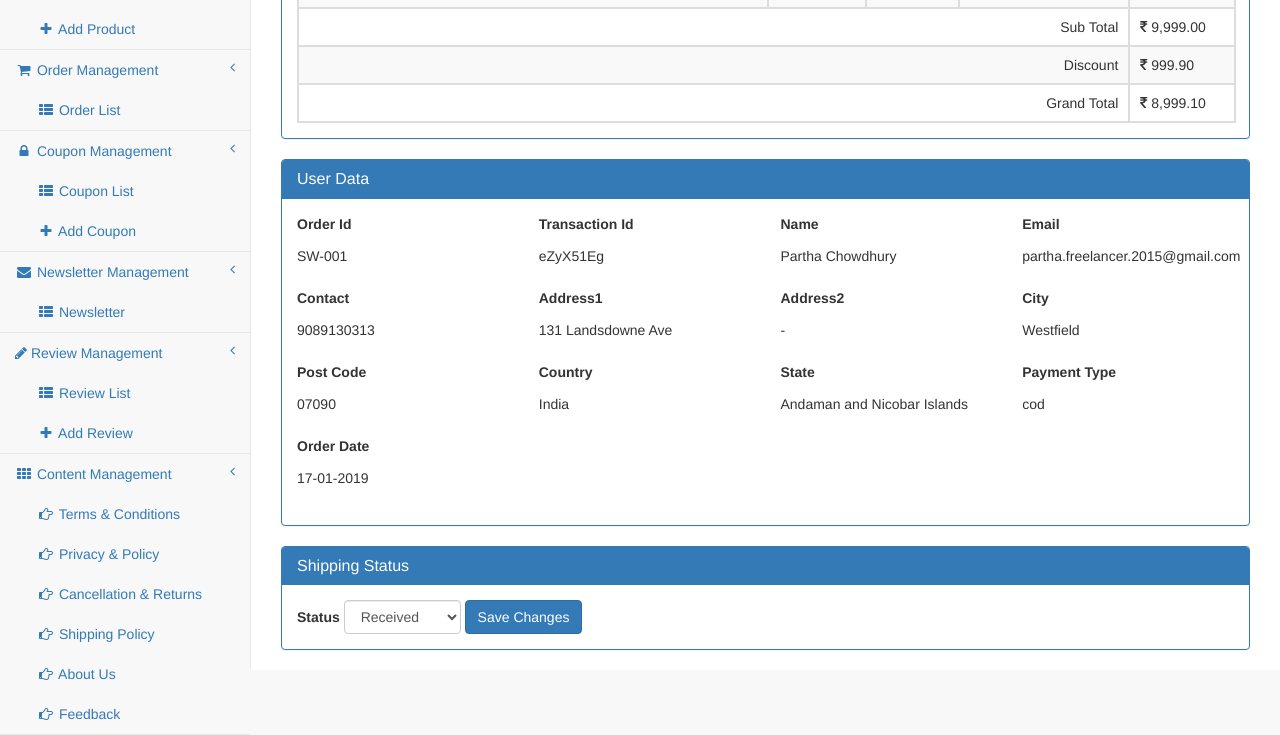
After one commit to partha2008/sareewali, a CodeIgniter app: page /sareewali/index.php/admin/order/order_details/1 in a window 1280 px wide. The commit adds this page. Shown: the part 567-1302 px from the top of the page. Run offline with CodeIgniter, Linux system fonts and the light colour scheme; data comes from the database, SQL or seed files in the repository; some libraries are stand-ins or nearby versions.

Commit message:
order view form on admin

```diff
--- a/application/config/global_constant.php
+++ b/application/config/global_constant.php
@@ -112,3 +112,4 @@
 	$config['order_status'][2] = array("text" => "Processed", "class" => "text-success");
 	$config['order_status'][3] = array("text" => "Dispatched", "class" => "text-warning");
 	$config['order_status'][4] = array("text" => "Delivered", "class" => "text-danger");
+	$config['order_status'][5] = array("text" => "Cancelled", "class" => "text-danger");
--- a/application/config/routes.php
+++ b/application/config/routes.php
@@ -124,3 +124,4 @@ $route['admin/coupon-add'] = 'admin/coupon/coupon_add';
 $route['admin/coupon-edit/(:num)'] = 'admin/coupon/coupon_edit/$1';
 
 $route['admin/order-list'] = 'admin/order/order_list';
+$route['admin/order-details/(:num)'] = 'admin/order/order_details/$1';
--- a/application/controllers/admin/Order.php
+++ b/application/controllers/admin/Order.php
@@ -10,6 +10,7 @@ class Order extends CI_Controller{
 
 		$this->load->model('orderdata');
 		$this->load->model('userdata');
+		$this->load->model('productdata');
 
 		$this->data = $this->defaultdata->getBackendDefaultData();
 
@@ -96,4 +97,22 @@ class Order extends CI_Controller{
 			redirect(base_url('admin/order-list'));
 		}
 	}
+
+	public function order_details($order_id){
+		$order_data = $this->orderdata->grab_order(array("order_id" => $order_id));
+		$order_details_data = $this->orderdata->grab_order_details(array("order_id" => $order_id));
+
+		$this->data['order_data'] = $order_data[0];
+		$this->data['order_details_data'] = unserialize(json_decode($order_details_data[0]->order_data));
+
+		$this->load->view('admin/order_details', $this->data);
+	}
+
+	public function update_order(){
+		$post_data = $this->input->post();
+
+		$this->orderdata->update_order(array("order_id" => $post_data['order_id']), array("order_status" => $post_data['order_status']));
+
+		redirect(base_url('admin/order-list'));
+	}
 }
--- a/application/views/admin/dashboard.php
+++ b/application/views/admin/dashboard.php
@@ -182,7 +182,7 @@
 							</a>
 						</div>
 					</div>
-					<!--<div class="col-lg-3 col-md-6">
+					<div class="col-lg-3 col-md-6">
 						<div class="panel panel-wood">
 							<div class="panel-heading">
 								<div class="row">
@@ -223,7 +223,7 @@
 								</div>
 							</a>
 						</div>
-					</div>-->
+					</div>
 
 				</div>
 				<!-- /.row -->
--- /dev/null
+++ b/application/views/admin/order_details.php
@@ -0,0 +1,200 @@
+		<?php echo $head;?>
+
+		<div id="wrapper">
+
+			<?php echo $header;?>
+
+			<div id="page-wrapper" style="min-height: 374px;">
+            <div class="row">
+                <div class="col-lg-12">
+                    <h1 class="page-header">Order Details</h1>
+                </div>
+                <!-- /.col-lg-12 -->
+            </div>
+            <!-- /.row -->
+            <div class="row">
+                <div class="col-lg-12">
+                    <div class="panel panel-primary">
+                        <div class="panel-heading">
+                        	<h4 class="panel-title">Cart Data</h4>
+                        </div>
+						<div class="panel-body">
+							<div class="dataTables_wrapper form-inline dt-bootstrap no-footer">
+							  <div class="row">
+								 <div class="col-sm-12">
+									<table width="100%" class="table table-striped table-bordered table-hover dataTable no-footer dtr-inline" id="dataTables-example" role="grid" aria-describedby="dataTables-example_info" style="width: 100%;">
+									   <thead>
+										  <tr role="row">
+											 <th>&nbsp;</th>
+											 <th>Name</th>
+											 <th>Price</th>
+											 <th>Discounted Price</th>
+											 <th>Quantity</th>
+										  </tr>
+									   </thead>
+									   <tbody>
+									    <?php
+									    if(!empty($order_details_data)){
+										 foreach($order_details_data AS $detail) {
+											$product_image = $this->productdata->grab_product_image(array("status" => "Y", "product_id" => $detail->product_id, "is_featured" => "Y"));
+										?>
+										  <tr class="gradeA odd" role="row">
+										  	 <td><img src="<?php echo UPLOAD_PRODUCT_PATH.$product_image[0]->name;?>"></td>
+											 <td><?php echo $detail->prd_name;?></td>
+											 <td><i class="fa fa-inr"></i> <?php echo $detail->prd_price;?></td>
+											 <td><i class="fa fa-inr"></i> <?php echo $detail->prd_discounted_price;?></td>
+											 <td><?php echo $detail->prd_count;?></td>
+										  </tr>
+										  <?php } ?>
+										  <?php } ?>
+										  <tr class="gradeA odd" role="row">
+										  	<td colspan="4" align="right">Sub Total</td>
+										  	<td><i class="fa fa-inr"></i> <?php echo $order_data->sub_total;?></td>
+										  </tr>
+										  <tr class="gradeA odd" role="row">
+										  	<td colspan="4" align="right">Discount</td>
+										  	<td><i class="fa fa-inr"></i> <?php echo $order_data->discount;?></td>
+										  </tr>
+										  <tr class="gradeA odd" role="row">
+										  	<td colspan="4" align="right">Grand Total</td>
+										  	<td><i class="fa fa-inr"></i> <?php echo $order_data->grand_total;?></td>
+										  </tr>
+									   </tbody>
+									</table>
+								 </div>
+							  </div>
+							</div>
+							<!-- /.table-responsive -->
+						</div>
+                    </div>
+                    <!-- /.panel -->
+                    <div class="panel panel-primary">
+                        <div class="panel-heading">
+                        	<h4 class="panel-title">User Data</h4>
+                        </div>
+						<div class="panel-body">
+							<div class="dataTables_wrapper dt-bootstrap no-footer">
+							  <div class="row">
+								 <div class="col-sm-3">
+                                    <div class="form-group">
+                                        <label>Order Id</label>
+                                        <p class="form-control-static"><?php echo $order_data->orderid;?></p>
+                                    </div>
+								 </div>
+								 <div class="col-sm-3">
+                                    <div class="form-group">
+                                        <label>Transaction Id</label>
+                                        <p class="form-control-static"><?php echo $order_data->transaction_id;?></p>
+                                    </div>
+								 </div>
+								 <div class="col-sm-3">
+                                    <div class="form-group">
+                                        <label>Name</label>
+                                        <p class="form-control-static"><?php echo $order_data->first_name.' '.$order_data->last_name;?></p>
+                                    </div>
+								 </div>
+								 <div class="col-sm-3">
+                                    <div class="form-group">
+                                        <label>Email</label>
+                                        <p class="form-control-static"><?php echo $order_data->email;?></p>
+                                    </div>
+								 </div>
+								 <div class="col-sm-3">
+                                    <div class="form-group">
+                                        <label>Contact</label>
+                                        <p class="form-control-static"><?php echo $order_data->phone;?></p>
+                                    </div>
+								 </div>
+								 <div class="col-sm-3">
+                                    <div class="form-group">
+                                        <label>Address1</label>
+                                        <p class="form-control-static"><?php echo $order_data->address1;?></p>
+                                    </div>
+								 </div>
+								 <div class="col-sm-3">
+                                    <div class="form-group">
+                                        <label>Address2</label>
+                                        <p class="form-control-static"><?php echo ($order_data->address2) ? $order_data->address2 : '-';?></p>
+                                    </div>
+								 </div>
+								 <div class="col-sm-3">
+                                    <div class="form-group">
+                                        <label>City</label>
+                                        <p class="form-control-static"><?php echo $order_data->city;?></p>
+                                    </div>
+								 </div>
+								 <div class="col-sm-3">
+                                    <div class="form-group">
+                                        <label>Post Code</label>
+                                        <p class="form-control-static"><?php echo $order_data->post_code;?></p>
+                                    </div>
+								 </div>
+								 <div class="col-sm-3">
+                                    <div class="form-group">
+                                        <label>Country</label>
+                                        <p class="form-control-static"><?php echo $this->defaultdata->grabCountryData(array("country_id" => $order_data->country_id))[0]->name;?></p>
+                                    </div>
+								 </div>
+								 <div class="col-sm-3">
+                                    <div class="form-group">
+                                        <label>State</label>
+                                        <p class="form-control-static"><?php echo $this->defaultdata->grabStateData(array("state_id" => $order_data->state_id))[0]->name;?></p>
+                                    </div>
+								 </div>
+								 <div class="col-sm-3">
+                                    <div class="form-group">
+                                        <label>Payment Type</label>
+                                        <p class="form-control-static"><?php echo $order_data->payment_type;?></p>
+                                    </div>
+								 </div>
+								 <div class="col-sm-3">
+                                    <div class="form-group">
+                                        <label>Order Date</label>
+                                        <p class="form-control-static"><?php echo date("d-m-Y", $order_data->date_added);?></p>
+                                    </div>
+								 </div>
+							  </div>
+							</div>
+							<!-- /.table-responsive -->
+						</div>
+                    </div>
+                    <!-- /.panel -->
+                    <div class="panel panel-primary">
+                        <div class="panel-heading">
+                        	<h4 class="panel-title">Shipping Status</h4>
+                        </div>
+						<div class="panel-body">
+							<div class="dataTables_wrapper form-inline dt-bootstrap no-footer">
+							  <div class="row">
+								 <div class="col-sm-12">
+								 	<form role="form" action="<?php echo base_url("admin/order/update_order");?>" method="post">
+									 	<div class="form-group">
+	                                        <label class="control-label">Status</label>
+											<select name="order_status" class="form-control">
+											<?php
+												foreach ($this->config->item("order_status") as $key => $value) {
+											?>
+												<option value="<?php echo $key;?>" <?php if($key==$order_data->order_status){echo 'selected';}?>><?php echo $value['text'];?></option>
+											<?php
+												}
+											?>
+											</select>
+	                                    </div>
+	                                    <input type="hidden" name="order_id" value="<?php echo $order_data->order_id;?>">
+	                                    <button type="submit" class="btn btn-primary">Save Changes</button>
+	                                </form>
+								 </div>
+							  </div>
+							</div>
+						</div>
+                </div>
+                <!-- /.col-lg-12 -->
+            </div>
+            <!-- /.row -->
+
+        </div>
+
+		</div>
+		<!-- /#wrapper -->
+
+		<?php echo $footer; ?>
--- a/application/views/admin/order_list.php
+++ b/application/views/admin/order_list.php
@@ -77,7 +77,7 @@
 													}
 												?>
 												<a href="<?php echo base_url('admin/order/resend_mail/'.$detail->order_id.'/'.$detail->user_id);?>" class="btn btn-sm btn-primary" title="Resend Order Email">Resend Order Email</a>&nbsp;
-												<a href="javascript:void(0);" class="btn btn-sm btn-primary" title="View">View</a>
+												<a href="<?php echo base_url('admin/order-details/'.$detail->order_id);?>" class="btn btn-sm btn-primary" title="View">View</a>
 											</td>
 										  </tr>
 										  <?php } ?>
--- a/application/views/admin/partials/sidebar.php
+++ b/application/views/admin/partials/sidebar.php
@@ -55,10 +55,7 @@
 					<a href="#"><i class="fa fa-shopping-cart fa-fw"></i> Order Management<span class="fa arrow"></span></a>
 					<ul class="nav nav-second-level">
 						<li>
-							<a href="<?php echo base_url('admin/order-list');?>" style="color:green;"><i class="fa fa-th-list fa-fw"></i> Order List</a>
-						</li>
-						<li>
-							<a href="<?php echo base_url('admin/failed-order-list');?>" style="color:red;"><i class="fa fa-th-list fa-fw"></i> Failed Order List</a>
+							<a href="<?php echo base_url('admin/order-list');?>"><i class="fa fa-th-list fa-fw"></i> Order List</a>
 						</li>
 					</ul>
 				</li>
```
